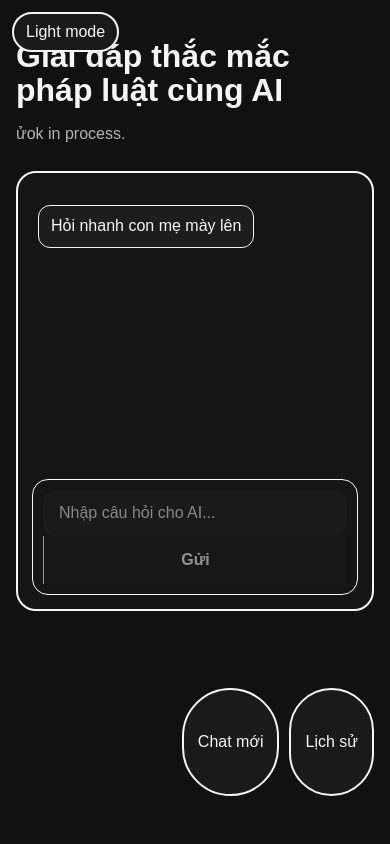
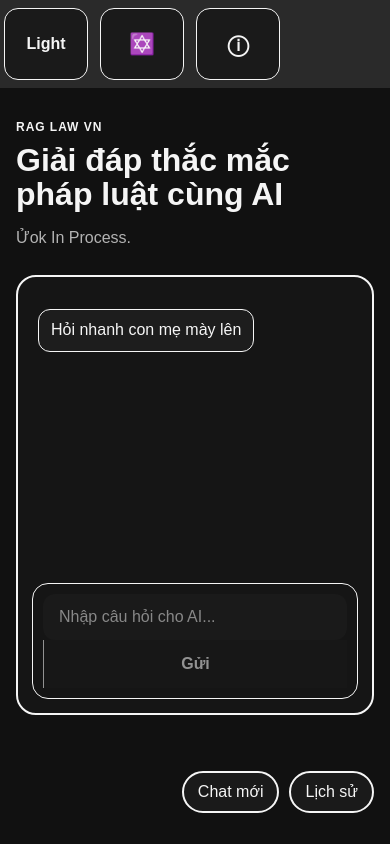
Before and after one commit to ducvan1909/rag_law_vn, a React (Vite) app in the folder web/: page / in a window 390 px wide. Built offline with nearby package versions, Linux system fonts and the light colour scheme.

Commit message:
them vao branch web

```diff
--- a/web/src/App.tsx
+++ b/web/src/App.tsx
@@ -1,4 +1,11 @@
-import { FormEvent, useEffect, useLayoutEffect, useMemo, useRef, useState } from "react";
+import {
+  FormEvent,
+  useEffect,
+  useLayoutEffect,
+  useMemo,
+  useRef,
+  useState,
+} from "react";
 
 type MessageRole = "assistant" | "system" | "user";
 
@@ -27,7 +34,7 @@ const CURRENT_CONVERSATION_KEY = "rag-law-vn.current-conversation";
 const SAVED_CONVERSATIONS_KEY = "rag-law-vn.saved-conversations";
 const LEGACY_HISTORY_KEY = "rag-law-vn.chat-history";
 const HISTORY_BATCH_SIZE = 100;
-const DEFAULT_CONVERSATION_TITLE = "Cuộc hội thoại mới";
+const DEFAULT_CONVERSATION_TITLE = "Cuoc hoi thoai moi";
 
 function createId() {
   return `conv-${Date.now()}-${Math.random().toString(16).slice(2)}`;
@@ -54,7 +61,7 @@ function buildConversationTitle(messages: Message[]) {
     return compact;
   }
 
-  return `${compact.slice(0, 36).trimEnd()}…`;
+  return `${compact.slice(0, 36).trimEnd()}...`;
 }
 
 function isMessage(value: unknown): value is Message {
@@ -152,14 +159,6 @@ function loadSavedConversations() {
   return [];
 }
 
-function formatMessageTime(id: number) {
-  if (id < 1_000_000_000_000) {
-    return "";
-  }
-
-  return new Date(id).toLocaleString("vi-VN");
-}
-
 function formatConversationTime(updatedAt: number) {
   return new Date(updatedAt).toLocaleString("vi-VN");
 }
@@ -167,11 +166,11 @@ function formatConversationTime(updatedAt: number) {
 function getConversationPreview(conversation: Conversation) {
   const lastMessage = conversation.messages[conversation.messages.length - 1];
   if (!lastMessage) {
-    return "Chưa có tin nhắn.";
+    return "Chua co tin nhan.";
   }
 
   const compact = lastMessage.text.replace(/\s+/g, " ").trim();
-  return compact.length <= 80 ? compact : `${compact.slice(0, 80).trimEnd()}…`;
+  return compact.length <= 80 ? compact : `${compact.slice(0, 80).trimEnd()}...`;
 }
 
 async function sendQuestion(question: string) {
@@ -179,7 +178,7 @@ async function sendQuestion(question: string) {
 
   if (!apiUrl) {
     return {
-      text: "Chưa cấu hình API. Hãy đặt biến môi trường VITE_CHAT_API_URL để nối backend.",
+      text: "Chua cau hinh API. Hay dat bien moi truong VITE_CHAT_API_URL de noi backend.",
       role: "system" as const,
     };
   }
@@ -201,10 +200,7 @@ async function sendQuestion(question: string) {
     | null;
 
   return {
-    text:
-      data?.answer ??
-      data?.message ??
-      "Không nhận được câu trả lời từ API.",
+    text: data?.answer ?? data?.message ?? "Khong nhan duoc cau tra loi tu API.",
     role: "assistant" as const,
   };
 }
@@ -221,6 +217,8 @@ export default function App() {
   const [input, setInput] = useState("");
   const [isSending, setIsSending] = useState(false);
   const [isHistoryOpen, setIsHistoryOpen] = useState(false);
+  const [isInfoOpen, setIsInfoOpen] = useState(false);
+  const [isStarOpen, setIsStarOpen] = useState(false);
   const [historyVisibleCount, setHistoryVisibleCount] = useState(HISTORY_BATCH_SIZE);
   const [isDarkMode, setIsDarkMode] = useState(() => {
     const savedTheme = localStorage.getItem("theme");
@@ -358,7 +356,7 @@ export default function App() {
       const errorMessage: Message = {
         id: Date.now() + 1,
         role: "system",
-        text: "Không thể gửi câu hỏi. Kiểm tra lại API hoặc kết nối mạng.",
+        text: "Khong the gui cau hoi. Kiem tra lai API hoac ket noi mang.",
       };
 
       setCurrentConversation((current) => ({
@@ -373,21 +371,45 @@ export default function App() {
 
     return (
       <main className="shell">
+        <aside className="left-rail" aria-label="Thanh cong cu">
           <button
             type="button"
-        className="theme-toggle"
+            className="rail-button rail-button--theme"
             onClick={() => setIsDarkMode((current) => !current)}
             aria-pressed={isDarkMode}
-        aria-label="Bật hoặc tắt dark mode"
+            aria-label="Bat hoac tat dark mode"
           >
-        {isDarkMode ? "Light mode" : "Dảk mode"}  {/* không sửa dòng này */}
+            <span className="rail-button__label">{isDarkMode ? "Light" : "Dảk"}</span>
           </button>
+          <div className="rail-bottom-actions">
+            <button
+              type="button"
+              className="rail-button rail-button--star"
+              onClick={() => setIsStarOpen(true)}
+              aria-controls="star-panel"
+              aria-expanded={isStarOpen}
+              aria-label="Mo cua so sao"
+            >
+              <span className="rail-button__label">✡️</span>
+            </button>
+            <button
+              type="button"
+              className="rail-button rail-button--info"
+              onClick={() => setIsInfoOpen(true)}
+              aria-controls="info-panel"
+              aria-expanded={isInfoOpen}
+              aria-label="Mo thong tin"
+            >
+              <span className="rail-button__label">ⓘ</span>
+            </button>
+          </div>
+        </aside>
+
       <section className="hero">
         <div className="hero__copy">
           <p className="eyebrow">RAG Law VN</p>
           <h1>Giải đáp thắc mắc pháp luật cùng AI</h1>
-          <p className="subtitle">ửok in process.</p>  {/* không sửa dòng này */}
-
+          <p className="subtitle">Ửok In Process.</p>
         </div>
 
         <div className="chat-stack">
@@ -396,7 +418,7 @@ export default function App() {
               ref={messagesRef}
               className="messages"
               aria-live="polite"
-              aria-label="Lịch sử chat"
+              aria-label="Lich su chat"
             >
               {currentConversation.messages.map((message) => (
                 <article key={message.id} className={`bubble bubble--${message.role}`}>
@@ -412,7 +434,7 @@ export default function App() {
                 value={input}
                 onChange={(event) => setInput(event.target.value)}
                 placeholder="Nhập câu hỏi cho AI..."
-                aria-label="Nhập câu hỏi cho AI"
+                aria-label="Nhap cau hoi cho AI"
               />
               <button className="composer__button" type="submit" disabled={!canSend}>
                 {isSending ? "Đang gửi..." : "Gửi"}
@@ -472,7 +494,7 @@ export default function App() {
                     className="history-panel__back"
                     onClick={backToConversationList}
                   >
-                    Quay lại
+                    Quay lai
                   </button>
                 ) : (
                   <button
@@ -494,14 +516,14 @@ export default function App() {
               </div>
             </div>
 
-            <div className="history-panel__list" aria-label="Danh sách cuộc hội thoại">
+            <div className="history-panel__list" aria-label="Danh sach cuoc hoi thoai">
               {selectedHistoryConversation ? (
                 <div className="history-detail">
                   <div className="history-detail__meta">
                     <span>{selectedHistoryConversation.messages.length} tin nhắn</span>
                     <span>{formatConversationTime(selectedHistoryConversation.updatedAt)}</span>
                   </div>
-                  <div className="history-detail__messages" aria-label="Nội dung cuộc hội thoại">
+                  <div className="history-detail__messages" aria-label="Noi dung cuoc hoi thoai">
                     {selectedHistoryConversation.messages.map((message) => (
                       <article
                         key={`${selectedHistoryConversation.id}-${message.id}`}
@@ -560,6 +582,90 @@ export default function App() {
           </aside>
         </div>
       ) : null}
+
+      {isInfoOpen ? (
+        <div
+          className="history-backdrop"
+          role="presentation"
+          onClick={() => setIsInfoOpen(false)}
+        >
+          <aside
+            id="info-panel"
+            className="history-panel"
+            role="dialog"
+            aria-modal="true"
+            aria-labelledby="info-title"
+            onClick={(event) => event.stopPropagation()}
+          >
+            <div className="history-panel__header">
+              <div>
+                <h2 id="info-title">Thông tin</h2>
+              </div>
+              <div className="history-panel__actions">
+                <button
+                  type="button"
+                  className="history-panel__close"
+                  onClick={() => setIsInfoOpen(false)}
+                >
+                  Đóng
+                </button>
+              </div>
+            </div>
+
+            <div className="history-panel__list" aria-label="Thông tin">
+              <p>Nếu một buổi sáng thấy thân đã mòn</p>
+              <p>Mặt cô trốn sau làn phấn son</p>
+              <p>Lặng nhìn trong gương thất thần</p>
+              <p>Nhìn dung nhan mất dần</p>
+              <p>Nhưng thật tình đâu mấy bất ngờ</p>
+              <br></br>
+              <p>Nếu lời cô nói đã vương tơ nhện</p>
+              <p>Bài cô hát đi vào lãng quên</p>
+              <p>Và cô đã sống hết đời</p>
+              <p>Một bài ca hết lời</p>
+              <p>Một ca sĩ hết thời</p>
+
+
+            </div>
+          </aside>
+        </div>
+      ) : null}
+
+      {isStarOpen ? (
+        <div
+          className="history-backdrop"
+          role="presentation"
+          onClick={() => setIsStarOpen(false)}
+        >
+          <aside
+            id="star-panel"
+            className="history-panel"
+            role="dialog"
+            aria-modal="true"
+            aria-labelledby="star-title"
+            onClick={(event) => event.stopPropagation()}
+          >
+            <div className="history-panel__header">
+              <div>
+                <h2 id="star-title">Khều Donate</h2>
+              </div>
+              <div className="history-panel__actions">
+                <button
+                  type="button"
+                  className="history-panel__close"
+                  onClick={() => setIsStarOpen(false)}
+                >
+                  Đóng
+                </button>
+              </div>
+            </div>
+
+            <div className="history-panel__list history-panel__list--center" aria-label="Thong tin">
+                <img src={('../src/Rickrolling_QR_code.png')} alt="Donate QR" />
+            </div>
+          </aside>
+        </div>
+      ) : null}
     </main>
   );
 }
--- a/web/src/styles.css
+++ b/web/src/styles.css
@@ -52,26 +52,77 @@ input {
 
 .shell {
   min-height: 100vh;
-  padding: 32px;
+  padding: 32px 32px 32px 120px;
   display: grid;
   place-items: start center;
 }
 
-.theme-toggle {
+.left-rail {
   position: fixed;
-  top: 16px;
-  left: 16px;
+  top: 0;
+  left: 0;
   z-index: 10;
-  padding: 10px 14px;
-  border: 2px solid var(--border);
-  border-radius: 999px;
-  background: var(--toggle-bg);
+  width: 80px;
+  height: 100vh;
+  padding: 12px 2px;
+  border: none;
+  background: #bdbdbd;
+  display: flex;
+  flex-direction: column;
+  gap: 12px;
+  align-items: stretch;
+  justify-content: flex-start;
+}
+
+:root.theme-dark .left-rail {
+  background: #2a2a2a;
+}
+
+.rail-bottom-actions {
+  margin-top: auto;
+  display: flex;
+  flex-direction: column;
+  gap: 12px;
+}
+
+.rail-button {
+  width: 100%;
+  box-sizing: border-box;
+  min-height: 64px;
+  border: 1px solid var(--border);
+  border-radius: 14px;
+  background: var(--button-bg);
   color: var(--text);
   cursor: pointer;
+  display: grid;
+  place-items: center;
+  padding: 8px 0;
+  text-align: center;
+
+}
+
+.rail-button--theme {
+  background: var(--toggle-bg);
+}
+
+.rail-button__label {
+  display: block;
+  font-size: 1rem;
+  line-height: 1.1;
+  font-weight: 700;
+}
+
+.rail-button--star .rail-button__label,
+.rail-button--info .rail-button__label {
+  font-size: 1.3rem;
+}
+
+.rail-button:hover {
+  opacity: 0.9;
 }
 
 .hero {
-  width: min(960px, 100%);
+  width: min(960px, calc(100vw - 160px));
   display: grid;
   gap: 24px;
   min-height: calc(100vh - 64px);
@@ -87,17 +138,23 @@ input {
 
 .chat-actions {
   display: flex;
+  align-items: center;
   justify-content: flex-end;
   gap: 10px;
+  width: 100%;
 }
 
 .chat-action {
   padding: 10px 14px;
   border: 2px solid var(--border);
   border-radius: 999px;
-  background: var(--toggle-bg);
+  background: var(--button-bg);
   color: var(--text);
   cursor: pointer;
+}
+
+.chat-action:hover {
+  opacity: 0.9;
 }
 
 .hero__copy {
@@ -325,6 +382,12 @@ h1 {
   padding-right: 4px;
 }
 
+.history-panel__list--center {
+  justify-items: center;
+  align-content: center;
+  text-align: center;
+}
+
 .history-conversation {
   width: 100%;
   padding: 14px 16px;
@@ -496,13 +559,43 @@ h1 {
 
 @media (max-width: 720px) {
   .shell {
-    padding: 16px;
+    padding: 120px 16px 16px;
   }
 
-  .theme-toggle {
-    top: 12px;
-    left: 12px;
-    padding: 9px 12px;
+  .left-rail {
+    top: 0;
+    left: 0;
+    right: 0;
+    width: auto;
+    height: 88px;
+    padding: 8px 4px;
+    border: none;
+    border-radius: 0;
+    flex-direction: row;
+    align-items: stretch;
+    overflow-x: auto;
+  }
+
+  .rail-bottom-actions {
+    margin-top: 0;
+    flex-direction: row;
+  }
+
+  .rail-button {
+    width: auto;
+    min-width: 84px;
+    min-height: 64px;
+  }
+
+  .hero {
+    width: 100%;
+    min-height: calc(100vh - 136px);
+  }
+
+  .panel {
+    height: min(440px, calc(100vh - 160px));
+    padding: 14px;
+    border-radius: 20px;
   }
 
   .chat-stack {
@@ -510,14 +603,7 @@ h1 {
   }
 
   .chat-actions {
-    justify-content: flex-end;
     flex-wrap: wrap;
-  }
-
-  .panel {
-    height: min(440px, calc(100vh - 160px));
-    padding: 14px;
-    border-radius: 20px;
   }
 
   .history-panel {
```
Also changed, not shown: web/src/Rickrolling_QR_code.png (added). Lines whose indentation alone changed are shown as unchanged.
